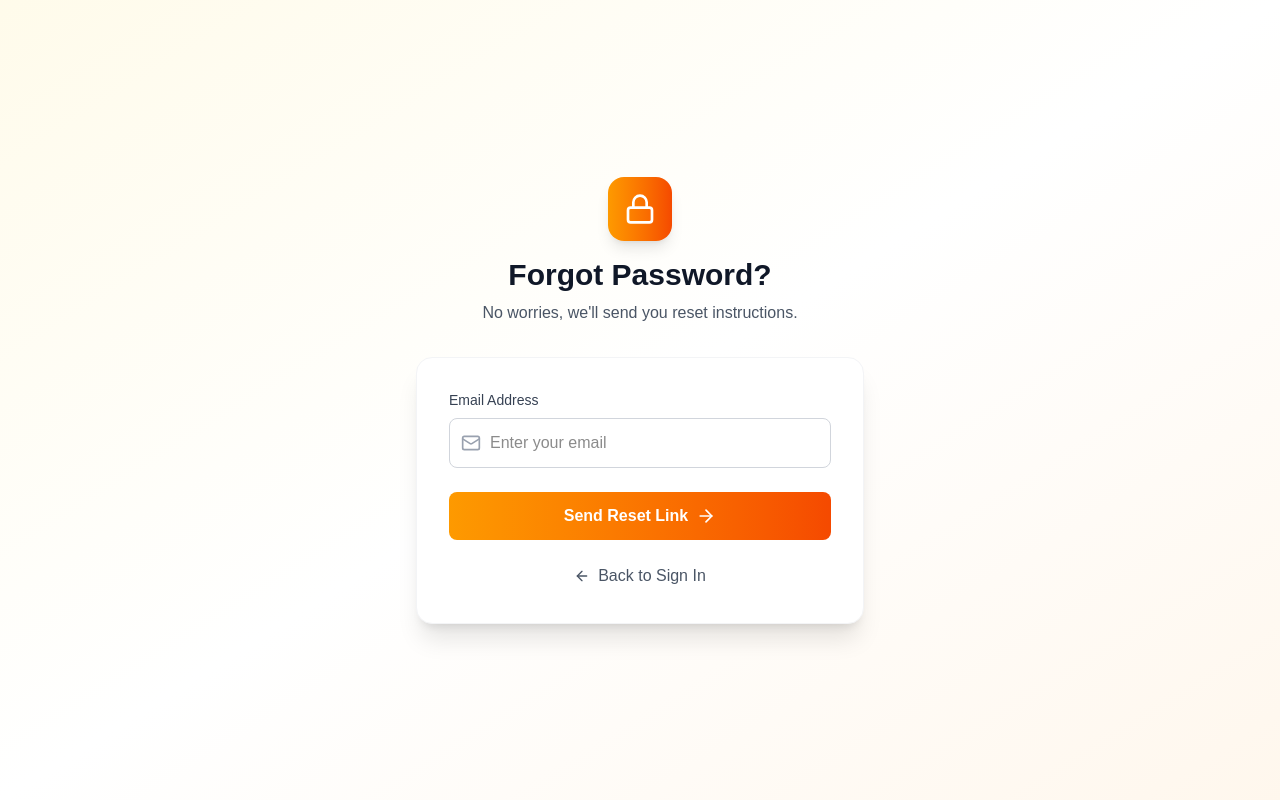
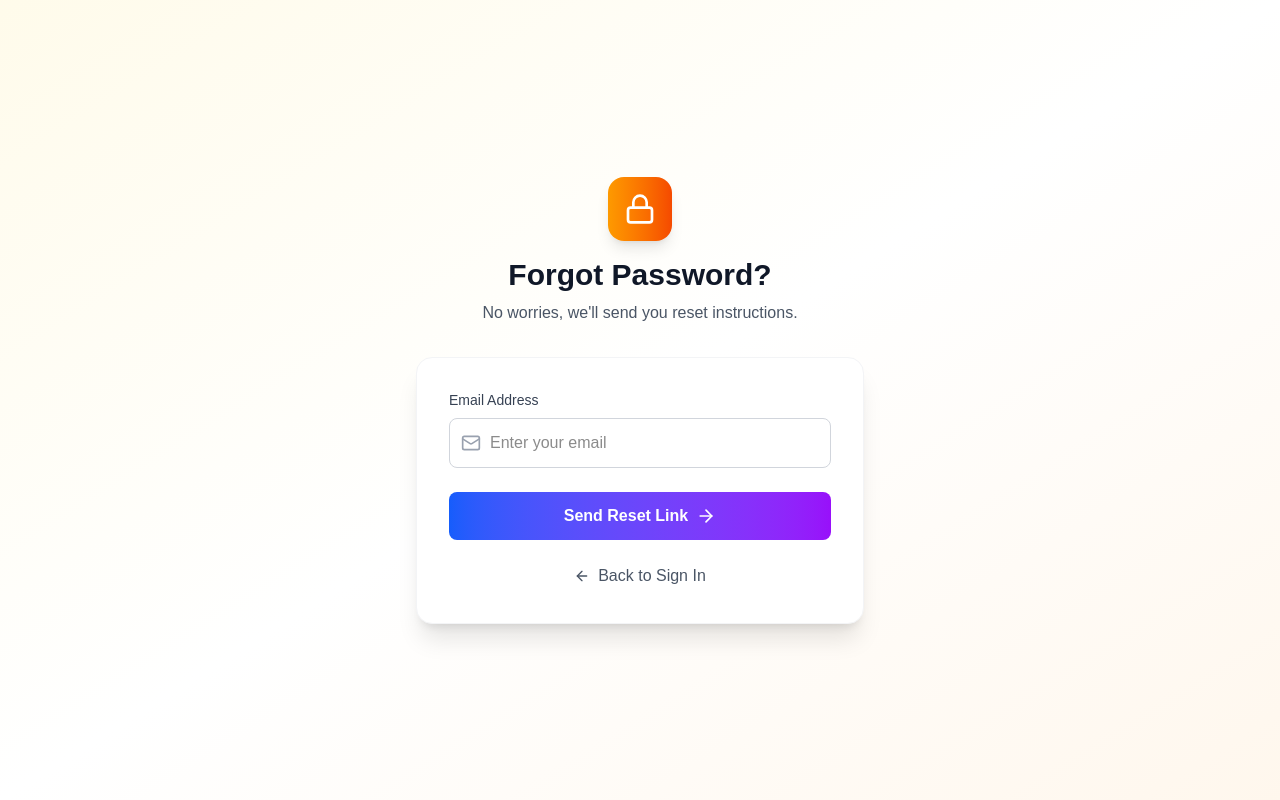
Before and after one commit to ShuvrotoKumar/university-web, a Next.js app: page /auth/forgot-password in a window 1280 px wide. Built offline with nearby package versions, Linux system fonts and the light colour scheme.

Commit message:
fix color issue of reset button

```diff
--- a/app/auth/forgot-password/page.tsx
+++ b/app/auth/forgot-password/page.tsx
@@ -172,7 +172,7 @@ const ForgotPassword = () => {
               disabled={isLoading}
               whileHover={{ scale: 1.02 }}
               whileTap={{ scale: 0.98 }}
-              className="w-full bg-gradient-to-r from-amber-500 to-orange-600 text-white py-3 rounded-lg font-semibold hover:from-amber-600 hover:to-orange-700 focus:ring-4 focus:ring-amber-200 transition-all duration-200 disabled:opacity-50 disabled:cursor-not-allowed flex items-center justify-center space-x-2"
+              className="w-full bg-gradient-to-r from-blue-600 to-purple-600 text-white py-3 rounded-lg font-semibold hover:from-blue-700 hover:to-purple-700 focus:ring-4 focus:ring-blue-200 transition-all duration-200 disabled:opacity-50 disabled:cursor-not-allowed flex items-center justify-center space-x-2"
             >
               {isLoading ? (
                 <>
```
